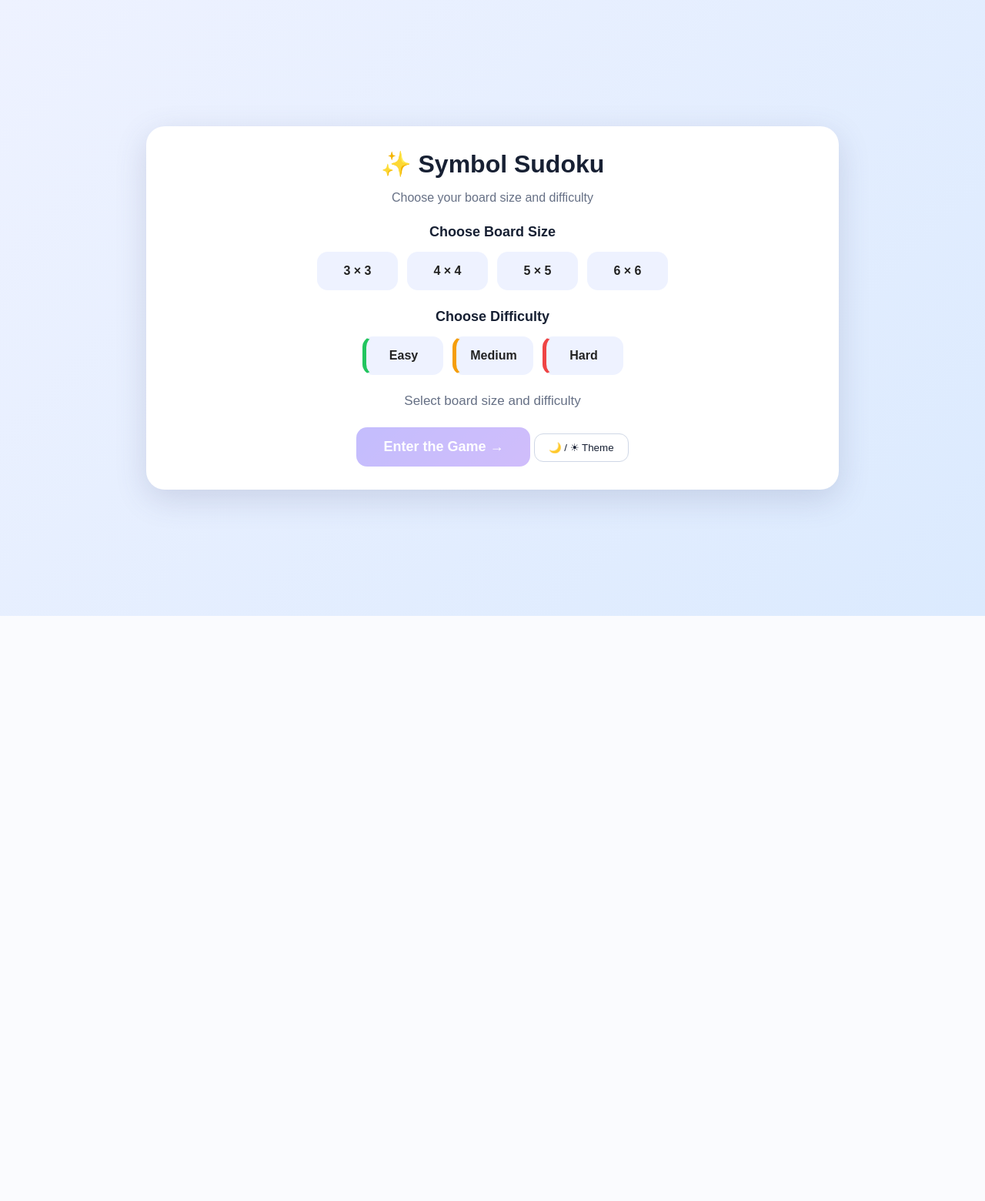
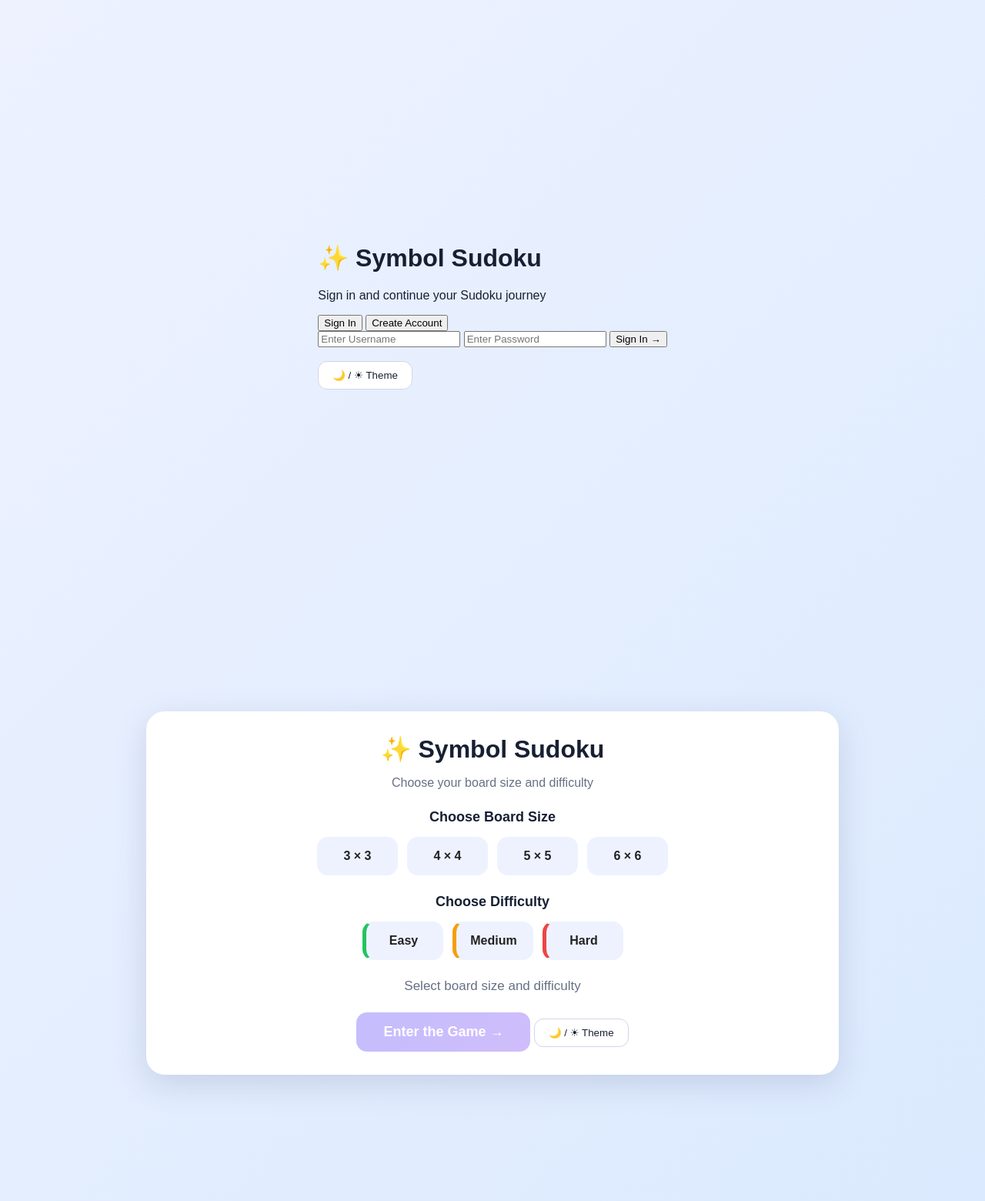
Before and after one commit to reshmapasula-prog/Symbolsudoku, a Flask app: page / in a window 1280 px wide. Shown: the whole page at 77% size. Before the commit the page ends 800 px from the top, so only its background shows below. Run offline with Flask 3, Linux system fonts and the light colour scheme.

Commit message:
Implement login and signup screens
Added login and signup forms with buttons for user authentication.

```diff
--- a/templates/index.html
+++ b/templates/index.html
@@ -10,6 +10,82 @@
 <body>
 
 <div class="app">
+
+    <!-- LOGIN SCREEN -->
+<div id="loginScreen" class="screen active">
+
+    <div class="login-card">
+
+        <h1>✨ Symbol Sudoku</h1>
+
+        <p class="login-subtitle">
+            Sign in and continue your Sudoku journey
+        </p>
+
+        <div class="auth-tabs">
+            <button id="loginTab"
+                    class="auth-tab active-tab"
+                    onclick="showLogin()">
+                Sign In
+            </button>
+
+            <button id="signupTab"
+                    class="auth-tab"
+                    onclick="showSignup()">
+                Create Account
+            </button>
+        </div>
+
+        <div id="authMessage"></div>
+
+        <div id="loginForm">
+
+            <input
+                type="text"
+                id="loginUsername"
+                placeholder="Enter Username"
+            >
+
+            <input
+                type="password"
+                id="loginPassword"
+                placeholder="Enter Password"
+            >
+
+            <button class="auth-button" onclick="loginUser()">
+                Sign In →
+            </button>
+
+        </div>
+
+
+        <div id="signupForm" class="hidden">
+
+            <input
+                type="text"
+                id="signupUsername"
+                placeholder="Choose Username"
+            >
+
+            <input
+                type="password"
+                id="signupPassword"
+                placeholder="Create Password"
+            >
+
+            <button class="auth-button" onclick="signupUser()">
+                Create Account →
+            </button>
+
+        </div>
+
+        <button class="theme-btn" onclick="toggleTheme()">
+            🌙 / ☀ Theme
+        </button>
+
+    </div>
+
+</div>
 
     <!-- START SCREEN -->
     <div id="startScreen" class="screen active">
```
